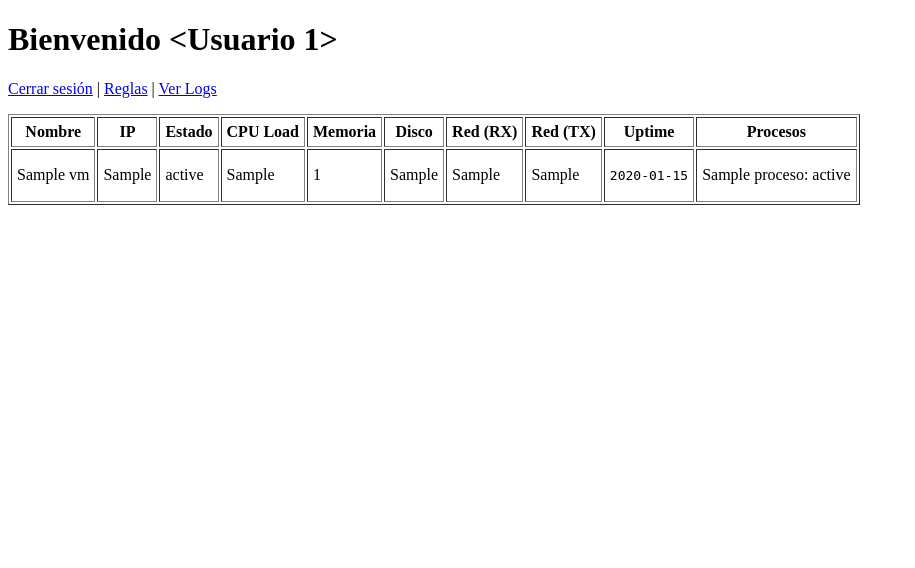
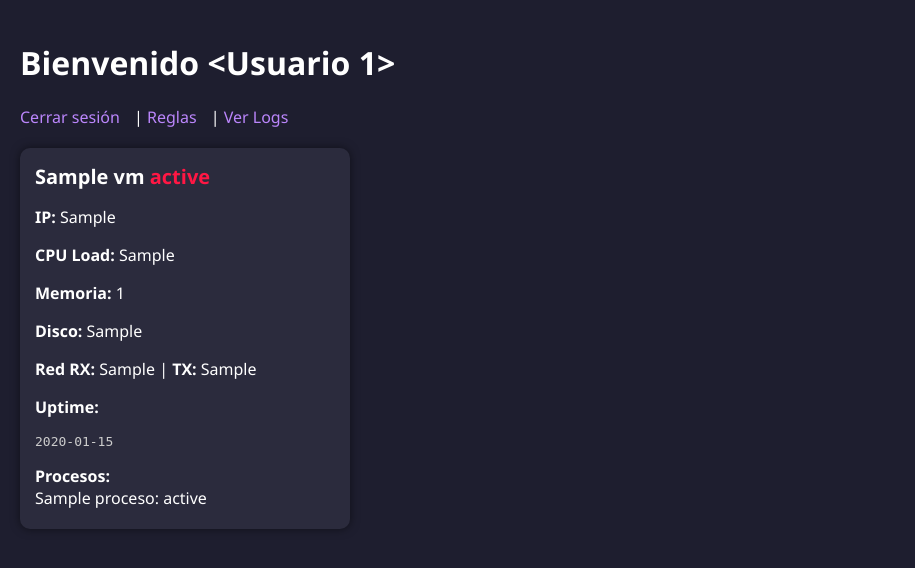
Before and after one commit to PiconAntonio/ProyectoFinal, a Flask app: template ansible/flask_prueba/templates/layout.html in a window 1280 px wide. Shown: the top 568 px of the page, without its empty margins (0-915 px from the left). Run offline with Flask 3, Linux system fonts and the light colour scheme; tables that the repository leaves empty hold one stand-in row (values such as "Sample post"); the template is opened without the code that fills it: values that come from a table or form of the project are taken from there, most other values are stand-ins (such as "Sample title", 1, 10 or a date in 2020).

Commit message:
Update layout.html

```diff
--- a/ansible/flask_prueba/templates/layout.html
+++ b/ansible/flask_prueba/templates/layout.html
@@ -3,50 +3,83 @@
 <head>
     <meta charset="utf-8">
     <title>Panel de Monitoreo</title>
+    <style>
+        body {
+            background-color: #1e1e2f;
+            color: #ffffff;
+            font-family: 'Segoe UI', Tahoma, Geneva, Verdana, sans-serif;
+            margin: 0;
+            padding: 20px;
+        }
+        a {
+            color: #bb86fc;
+            text-decoration: none;
+            margin-right: 10px;
+        }
+        .header {
+            margin-bottom: 20px;
+        }
+        .vm-container {
+            display: flex;
+            flex-wrap: wrap;
+            gap: 20px;
+        }
+        .vm-card {
+            background-color: #2b2b3d;
+            border-radius: 10px;
+            padding: 15px;
+            width: 300px;
+            box-shadow: 0 0 10px rgba(0,0,0,0.5);
+        }
+        .vm-card h2 {
+            margin-top: 0;
+            font-size: 20px;
+        }
+        .status-ok {
+            color: #00e676;
+        }
+        .status-down {
+            color: #ff1744;
+        }
+        .procesos span {
+            display: inline-block;
+            margin-bottom: 5px;
+        }
+        pre {
+            white-space: pre-wrap;
+            word-wrap: break-word;
+            color: #ccc;
+        }
+    </style>
 </head>
 <body>
+    <div class="header">
         <h1>Bienvenido {{ usuario }}</h1>
         <p><a href="/logout">Cerrar sesión</a> | <a href="/reglas">Reglas</a> | <a href="/logs">Ver Logs</a></p>
+    </div>
 
-    <table border="1" cellpadding="5">
-        <thead>
-            <tr>
-                <th>Nombre</th>
-                <th>IP</th>
-                <th>Estado</th>
-                <th>CPU Load</th>
-                <th>Memoria</th>
-                <th>Disco</th>
-                <th>Red (RX)</th>
-                <th>Red (TX)</th>
-                <th>Uptime</th>
-                <th>Procesos</th>
-            </tr>
-        </thead>
-        <tbody>
+    <div class="vm-container">
         {% for vm in vms %}
-            <tr>
-                <td>{{ vm.name }}</td>
-                <td>{{ vm.ip }}</td>
-                <td>{{ vm.status }}</td>
-                <td>{{ vm.cpu_load }}</td>
-                <td>{{ vm.mem_percent }}</td>
-                <td>{{ vm.disk_available }}</td>
-                <td>{{ vm.net_received }}</td>
-                <td>{{ vm.net_sent }}</td>
-                <td><pre>{{ vm.uptime }}</pre></td>
-                <td>
+        <div class="vm-card">
+            <h2>{{ vm.name }} <span class="{{ 'status-ok' if 'OK' in vm.status else 'status-down' }}">{{ vm.status }}</span></h2>
+            <p><strong>IP:</strong> {{ vm.ip }}</p>
+            <p><strong>CPU Load:</strong> {{ vm.cpu_load }}</p>
+            <p><strong>Memoria:</strong> {{ vm.mem_percent }}</p>
+            <p><strong>Disco:</strong> {{ vm.disk_available }}</p>
+            <p><strong>Red RX:</strong> {{ vm.net_received }} | <strong>TX:</strong> {{ vm.net_sent }}</p>
+            <p><strong>Uptime:</strong><br><pre>{{ vm.uptime }}</pre></p>
+            <div class="procesos">
+                <strong>Procesos:</strong><br>
                 {% if vm.procesos %}
                     {% for nombre, estado in vm.procesos.items() %}
-                            {{ nombre }}: {{ estado }}<br>
+                        <span>{{ nombre }}: {{ estado }}</span><br>
                     {% endfor %}
                 {% else %}
                     No definido
                 {% endif %}
-                </td>
-            </tr>
+            </div>
+        </div>
         {% endfor %}
-        </tbody>
-    </table>
+    </div>
 </body>
 </html>
```
Lines whose indentation alone changed are shown as unchanged.
